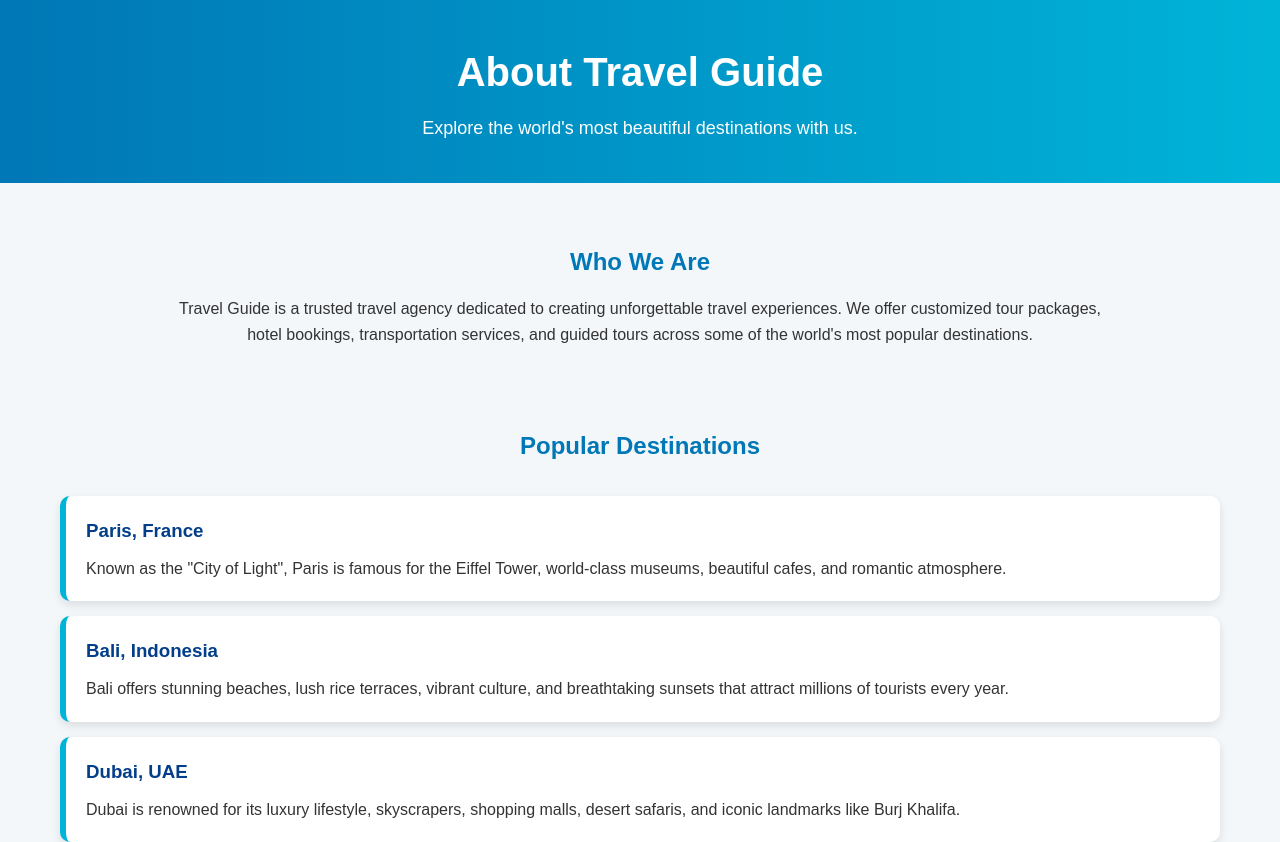
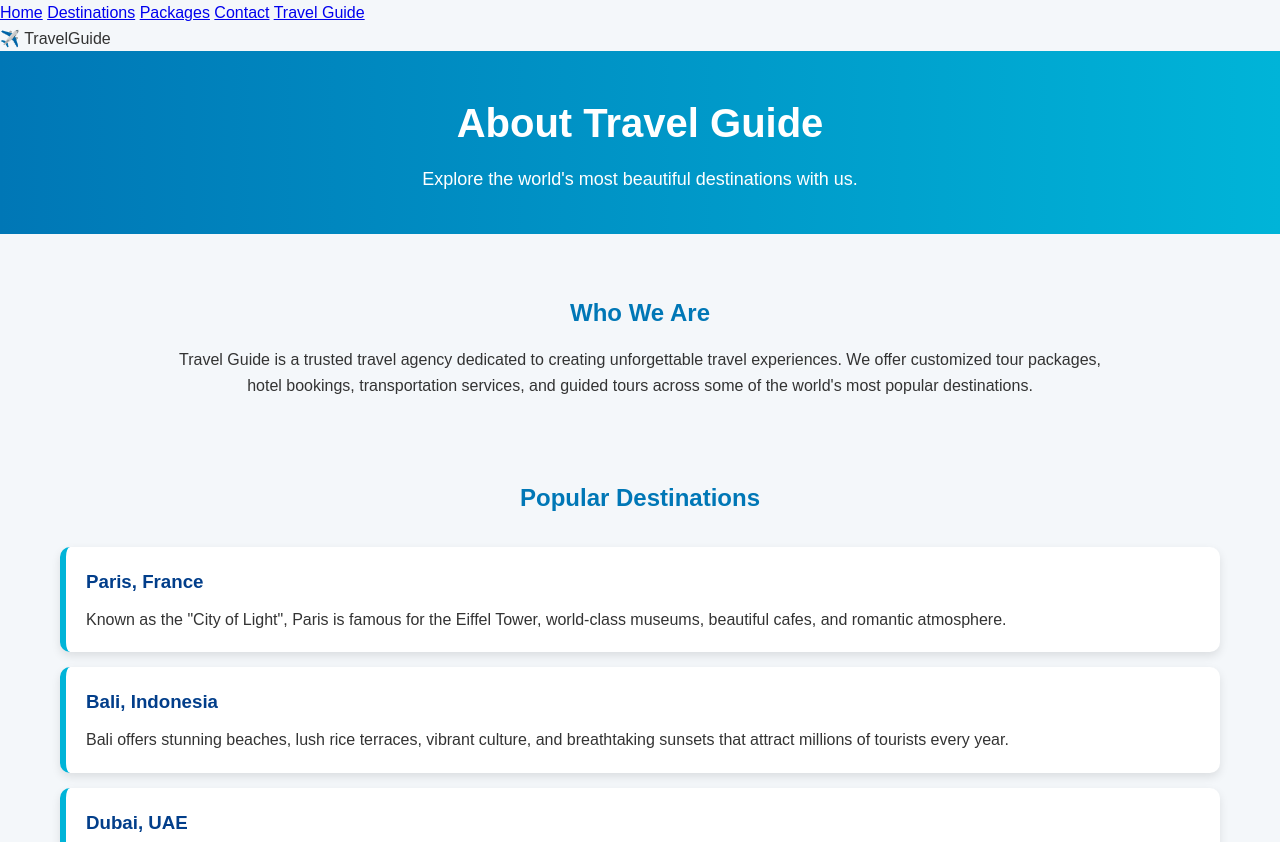
Before and after one commit to silvestersymon/DevOpsAvengers, a plain HTML site: page about.html in a window 1280 px wide. Shown: the top 842 px of the page. Drawn offline with Linux system fonts and the light colour scheme.

Commit message:
Update about.html
Added Navigation bar for all pages

```diff
--- a/about.html
+++ b/about.html
@@ -6,6 +6,17 @@
     <link rel="stylesheet" href="about.css">
 </head>
 <body>
+     <!-- NAVBAR -->
+  <nav>
+    <div>
+      <a href="index.html">Home</a>
+      <a href="about.html">Destinations</a>
+      <a href="package.html">Packages</a>
+      <a href="contact.html">Contact</a>
+      <a href="travelguide.html">Travel Guide</a>
+    </div>
+    <div class="logo">✈️ Travel<span>Guide</span></div>
+  </nav>
 
     <header>
         <h1>About Travel Guide</h1>
```
